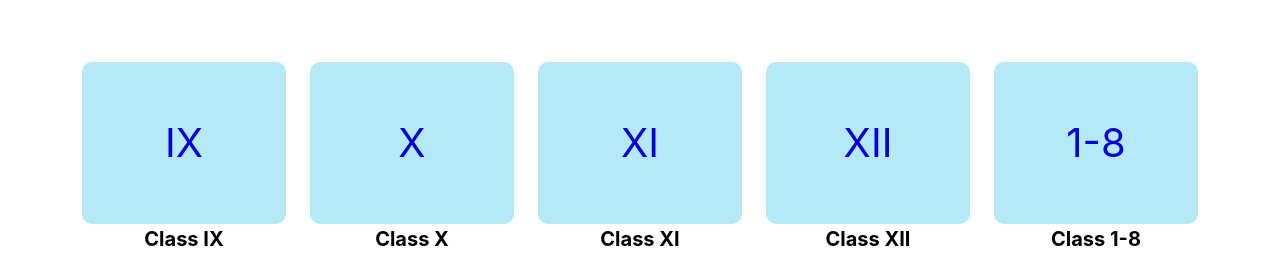
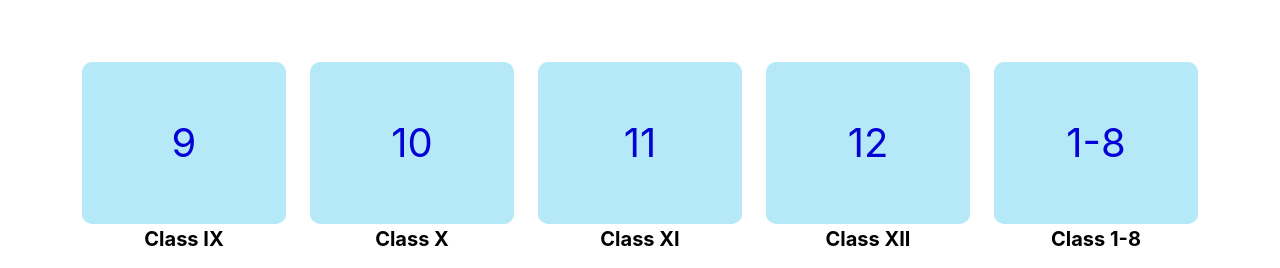
Before and after one commit to Darshan614/BookShopHome, a React (Create React App) app: page / in a window 1280 px wide. Shown: the part 454-722 px from the top of the page. Built offline with nearby package versions, Linux system fonts and the light colour scheme.

Commit message:
block titles changed

```diff
--- a/src/components/Home/CategoryBlocks.js
+++ b/src/components/Home/CategoryBlocks.js
@@ -8,7 +8,7 @@ function CategoryBlocks() {
           <div class="col">
             <div class="card h-20 border-0">
               {/* <img src="..." class="card-img-top" alt="10"></img> */}
-              <div className={classes.block}>IX</div>
+              <div className={classes.block}>9</div>
               <div>
                 <p className={classes.title}>Class IX</p>
               </div>
@@ -17,7 +17,7 @@ function CategoryBlocks() {
           <div class="col">
             <div class="card h-20 border-0">
               {/* <img src="..." class="card-img-top" alt="10"></img> */}
-              <div className={classes.block}>X</div>
+              <div className={classes.block}>10</div>
               <div>
                 <p className={classes.title}>Class X</p>
               </div>
@@ -26,7 +26,7 @@ function CategoryBlocks() {
           <div class="col">
             <div class="card h-20 border-0">
               {/* <img src="..." class="card-img-top" alt="10"></img> */}
-              <div className={classes.block}>XI</div>
+              <div className={classes.block}>11</div>
               <div>
                 <p className={classes.title}>Class XI</p>
               </div>
@@ -35,7 +35,7 @@ function CategoryBlocks() {
           <div class="col">
             <div class="card h-100 border-0">
               {/* <img src="..." class="card-img-top" alt="9"></img> */}
-              <div className={classes.block}>XII</div>
+              <div className={classes.block}>12</div>
               <div>
                 <p className={classes.title}>Class XII</p>
               </div>
```
